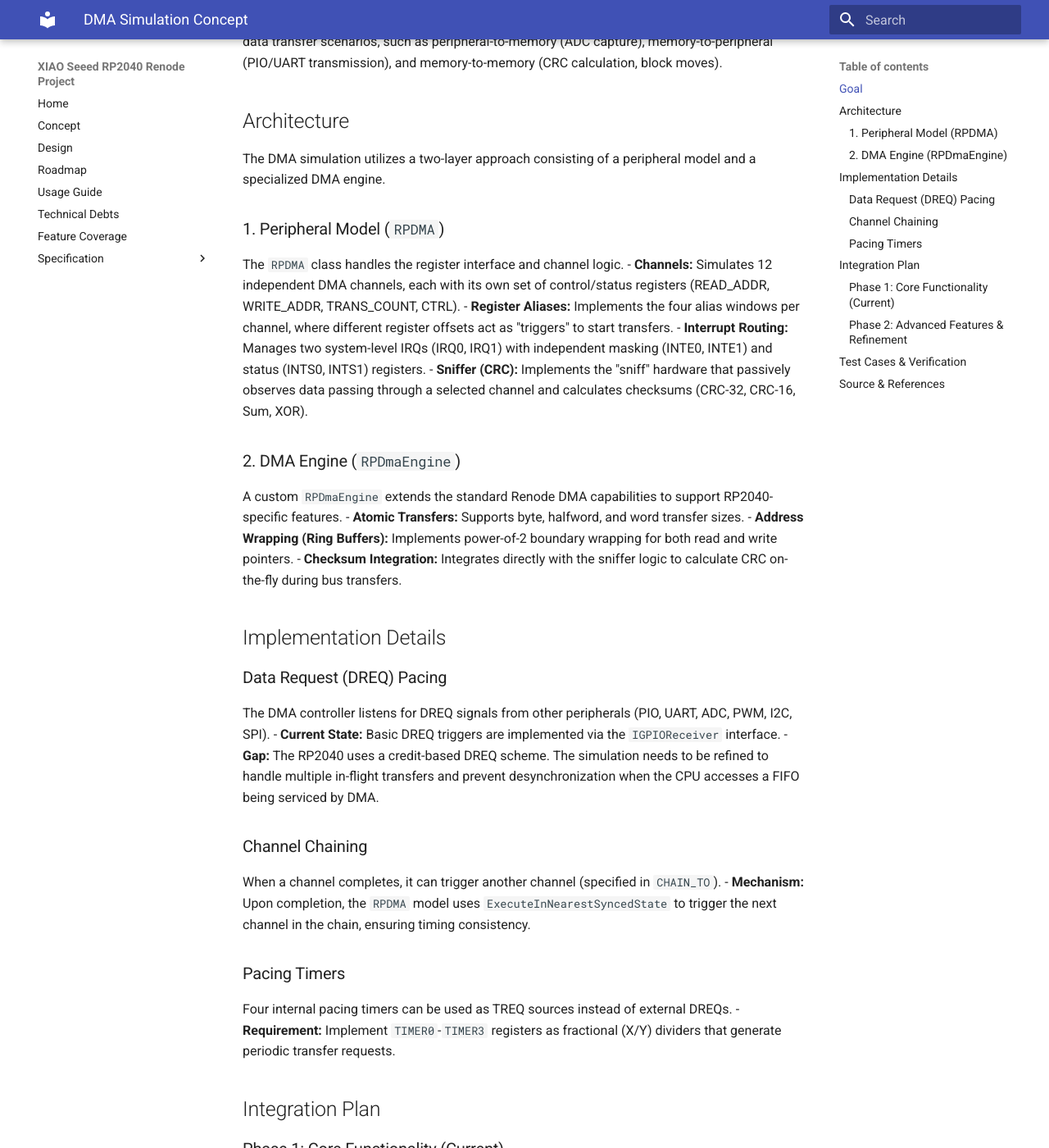
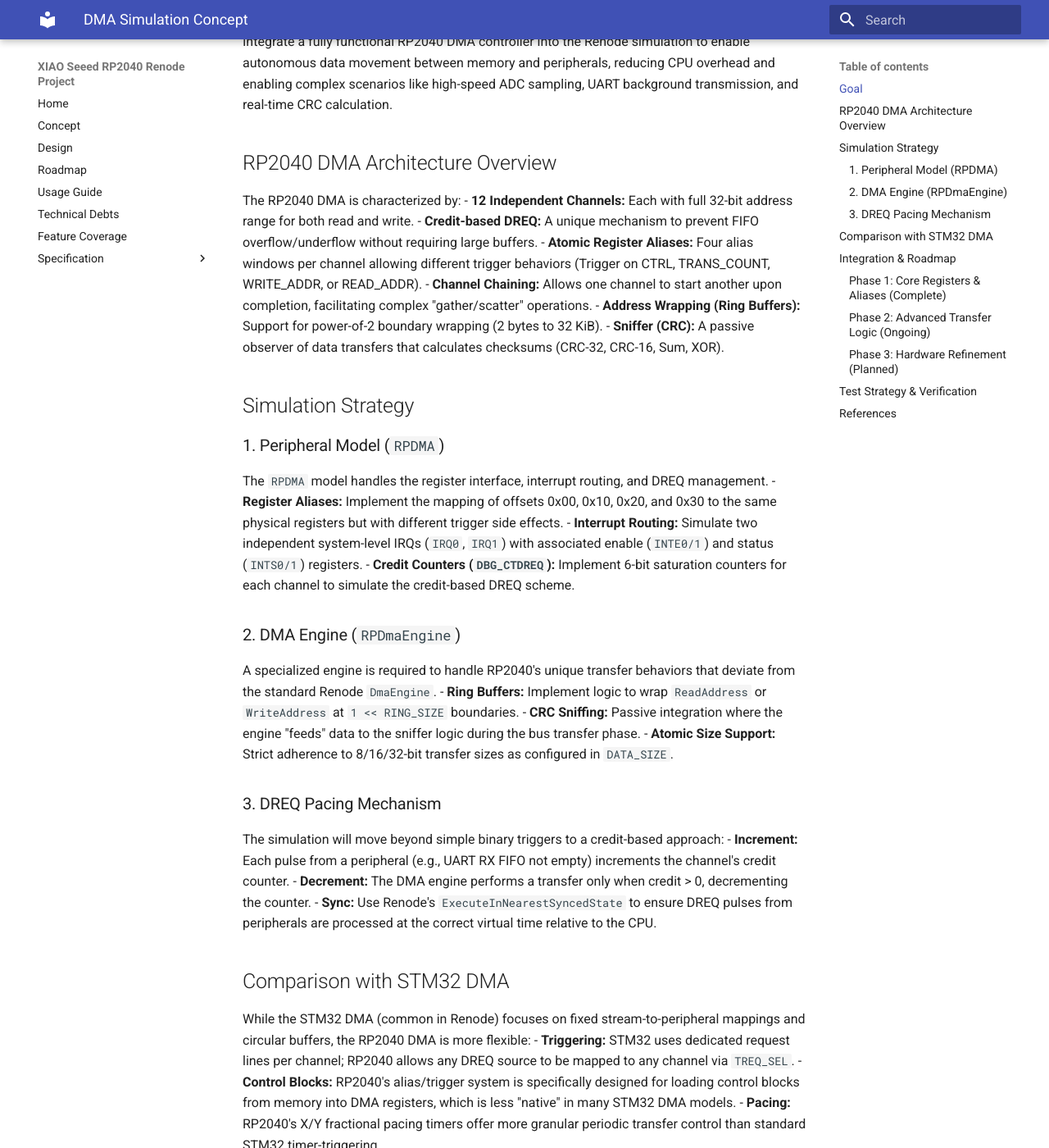
Before and after one commit to chatelao/xiao-seeed-rp2040-renode, an MkDocs documentation site: the page built from docs/DMA_CONCEPT.md, in a window 1280 px wide and 1400 px high, scrolled down 309 px. Shown: the whole window at 82% size. Built offline with MkDocs 1.6.1 and Material for MkDocs 9.7.7, drawn with Linux system fonts in a browser that asks for light colours; some of the changed text lies outside the part shown.

Commit message:
docs: draft DMA_CONCEPT.md for RP2040 simulation
- Detailed RP2040 DMA architecture (12 channels, credit-based DREQ, aliases).
- Outlined simulation strategy for credit-based pacing and ring buffers.
- Added comparison with STM32 DMA models in Renode.
- Defined test strategy using existing hello_dma and sniff_crc cases.
- Updated roadmap to reflect completion of the draft.

```diff
--- a/docs/DMA_CONCEPT.md
+++ b/docs/DMA_CONCEPT.md
@@ -1,63 +1,70 @@
 # DMA Simulation Concept
 
-This document outlines the strategy for adding and refining Direct Memory Access (DMA) support in the XIAO Seeed RP2040 simulation model.
+This document outlines the strategy for implementing and verifying Direct Memory Access (DMA) support in the XIAO Seeed RP2040 simulation model, leveraging best practices from existing Renode DMA models and addressing RP2040-specific architectural nuances.
 
 ## Goal
-Integrate a fully functional RP2040 DMA controller into the Renode simulation to enable complex data transfer scenarios, such as peripheral-to-memory (ADC capture), memory-to-peripheral (PIO/UART transmission), and memory-to-memory (CRC calculation, block moves).
+Integrate a fully functional RP2040 DMA controller into the Renode simulation to enable autonomous data movement between memory and peripherals, reducing CPU overhead and enabling complex scenarios like high-speed ADC sampling, UART background transmission, and real-time CRC calculation.
 
-## Architecture
-The DMA simulation utilizes a two-layer approach consisting of a peripheral model and a specialized DMA engine.
+## RP2040 DMA Architecture Overview
+The RP2040 DMA is characterized by:
+- **12 Independent Channels:** Each with full 32-bit address range for both read and write.
+- **Credit-based DREQ:** A unique mechanism to prevent FIFO overflow/underflow without requiring large buffers.
+- **Atomic Register Aliases:** Four alias windows per channel allowing different trigger behaviors (Trigger on CTRL, TRANS_COUNT, WRITE_ADDR, or READ_ADDR).
+- **Channel Chaining:** Allows one channel to start another upon completion, facilitating complex "gather/scatter" operations.
+- **Address Wrapping (Ring Buffers):** Support for power-of-2 boundary wrapping (2 bytes to 32 KiB).
+- **Sniffer (CRC):** A passive observer of data transfers that calculates checksums (CRC-32, CRC-16, Sum, XOR).
+
+## Simulation Strategy
 
 ### 1. Peripheral Model (`RPDMA`)
-The `RPDMA` class handles the register interface and channel logic.
-- **Channels:** Simulates 12 independent DMA channels, each with its own set of control/status registers (READ_ADDR, WRITE_ADDR, TRANS_COUNT, CTRL).
-- **Register Aliases:** Implements the four alias windows per channel, where different register offsets act as "triggers" to start transfers.
-- **Interrupt Routing:** Manages two system-level IRQs (IRQ0, IRQ1) with independent masking (INTE0, INTE1) and status (INTS0, INTS1) registers.
-- **Sniffer (CRC):** Implements the "sniff" hardware that passively observes data passing through a selected channel and calculates checksums (CRC-32, CRC-16, Sum, XOR).
+The `RPDMA` model handles the register interface, interrupt routing, and DREQ management.
+- **Register Aliases:** Implement the mapping of offsets 0x00, 0x10, 0x20, and 0x30 to the same physical registers but with different trigger side effects.
+- **Interrupt Routing:** Simulate two independent system-level IRQs (`IRQ0`, `IRQ1`) with associated enable (`INTE0/1`) and status (`INTS0/1`) registers.
+- **Credit Counters (`DBG_CTDREQ`):** Implement 6-bit saturation counters for each channel to simulate the credit-based DREQ scheme.
 
 ### 2. DMA Engine (`RPDmaEngine`)
-A custom `RPDmaEngine` extends the standard Renode DMA capabilities to support RP2040-specific features.
-- **Atomic Transfers:** Supports byte, halfword, and word transfer sizes.
-- **Address Wrapping (Ring Buffers):** Implements power-of-2 boundary wrapping for both read and write pointers.
-- **Checksum Integration:** Integrates directly with the sniffer logic to calculate CRC on-the-fly during bus transfers.
+A specialized engine is required to handle RP2040's unique transfer behaviors that deviate from the standard Renode `DmaEngine`.
+- **Ring Buffers:** Implement logic to wrap `ReadAddress` or `WriteAddress` at `1 << RING_SIZE` boundaries.
+- **CRC Sniffing:** Passive integration where the engine "feeds" data to the sniffer logic during the bus transfer phase.
+- **Atomic Size Support:** Strict adherence to 8/16/32-bit transfer sizes as configured in `DATA_SIZE`.
 
-## Implementation Details
+### 3. DREQ Pacing Mechanism
+The simulation will move beyond simple binary triggers to a credit-based approach:
+- **Increment:** Each pulse from a peripheral (e.g., UART RX FIFO not empty) increments the channel's credit counter.
+- **Decrement:** The DMA engine performs a transfer only when credit > 0, decrementing the counter.
+- **Sync:** Use Renode's `ExecuteInNearestSyncedState` to ensure DREQ pulses from peripherals are processed at the correct virtual time relative to the CPU.
 
-### Data Request (DREQ) Pacing
-The DMA controller listens for DREQ signals from other peripherals (PIO, UART, ADC, PWM, I2C, SPI).
-- **Current State:** Basic DREQ triggers are implemented via the `IGPIOReceiver` interface.
-- **Gap:** The RP2040 uses a credit-based DREQ scheme. The simulation needs to be refined to handle multiple in-flight transfers and prevent desynchronization when the CPU accesses a FIFO being serviced by DMA.
+## Comparison with STM32 DMA
+While the STM32 DMA (common in Renode) focuses on fixed stream-to-peripheral mappings and circular buffers, the RP2040 DMA is more flexible:
+- **Triggering:** STM32 uses dedicated request lines per channel; RP2040 allows any DREQ source to be mapped to any channel via `TREQ_SEL`.
+- **Control Blocks:** RP2040's alias/trigger system is specifically designed for loading control blocks from memory into DMA registers, which is less "native" in many STM32 DMA models.
+- **Pacing:** RP2040's X/Y fractional pacing timers offer more granular periodic transfer control than standard STM32 timer-triggering.
 
-### Channel Chaining
-When a channel completes, it can trigger another channel (specified in `CHAIN_TO`).
-- **Mechanism:** Upon completion, the `RPDMA` model uses `ExecuteInNearestSyncedState` to trigger the next channel in the chain, ensuring timing consistency.
+## Integration & Roadmap
 
-### Pacing Timers
-Four internal pacing timers can be used as TREQ sources instead of external DREQs.
-- **Requirement:** Implement `TIMER0`-`TIMER3` registers as fractional (X/Y) dividers that generate periodic transfer requests.
+### Phase 1: Core Registers & Aliases (Complete)
+- Basic register implementation for 12 channels.
+- Support for Alias 0/1/2/3 trigger logic.
 
-## Integration Plan
+### Phase 2: Advanced Transfer Logic (Ongoing)
+- **Ring Buffers:** Implementation of power-of-2 wrapping logic in `RPDmaEngine`.
+- **Sniffer/CRC:** Integration of CRC-32 and CRC-16-CCITT with bit/byte reversal support.
+- **Channel Chaining:** Ensuring completion of Channel A triggers Channel B without CPU intervention.
 
-### Phase 1: Core Functionality (Current)
-- [x] Basic channel register implementation and aliases.
-- [x] Simple memory-to-memory and peripheral-to-memory transfers.
-- [x] CRC/Sniffer logic for basic checksums.
+### Phase 3: Hardware Refinement (Planned)
+- **Credit Counters:** Implementing `DBG_CTDREQ` logic.
+- **Pacing Timers:** Implementing `TIMER0`-`TIMER3` X/Y fractional dividers.
+- **Abort Logic:** Support for `CHAN_ABORT` and the associated `BUSY` flag behavior.
 
-### Phase 2: Advanced Features & Refinement
-- [ ] Implement `CHAN_ABORT` logic to safely terminate in-progress sequences.
-- [ ] Implement Pacing Timers (`TIMER0`-`TIMER3`) for periodic transfers.
-- [ ] Implement full interrupt masking and forcing logic (INTF0, INTF1).
-- [ ] Add Debug registers (`DBG_CTDREQ`, `DBG_TCR`) for channel introspection.
-- [ ] Refine DREQ logic to support the credit-based scheme.
+## Test Strategy & Verification
+We will reuse and expand tests from the `Renode_RP2040` project, integrated into our Robot Framework suite:
+1. **`hello_dma`:** Simple memory-to-memory block move.
+2. **`sniff_crc`:** Verification of all CRC modes and bit-reversal transformations.
+3. **`control_blocks`:** Gathering data from multiple non-contiguous memory buffers to UART.
+4. **`channel_irq`:** Complex interrupt handling and reconfiguration within the ISR.
+5. **`dma_capture` (ADC):** High-speed ADC data capture into a ring buffer.
 
-## Test Cases & Verification
-We will reuse and adapt test cases from the `Renode_RP2040` project:
-- **`hello_dma`:** Basic memory-to-memory transfer and completion interrupt.
-- **`sniff_crc`:** Verification of the CRC/Sniffer hardware with various polynomials and transformations (bit reversal, inversion).
-- **`channel_irq`:** Tests complex interrupt routing and reconfiguration within the ISR.
-- **`control_blocks`:** Validates channel chaining and complex "gather" operations using control blocks in memory.
-
-## Source & References
-- **Primary Source:** [chatelao/Renode_RP2040](https://github.com/chatelao/Renode_RP2040)
+## References
 - **RP2040 Datasheet:** Section 2.5 (DMA)
-- **Reference:** STM32 DMA implementations in Renode for best practices in handling circular buffers and peripheral synchronization.
+- **Renode Source:** `DmaEngine.cs`, `StandardDma.cs`
+- **External:** [chatelao/Renode_RP2040](https://github.com/chatelao/Renode_RP2040)
```
